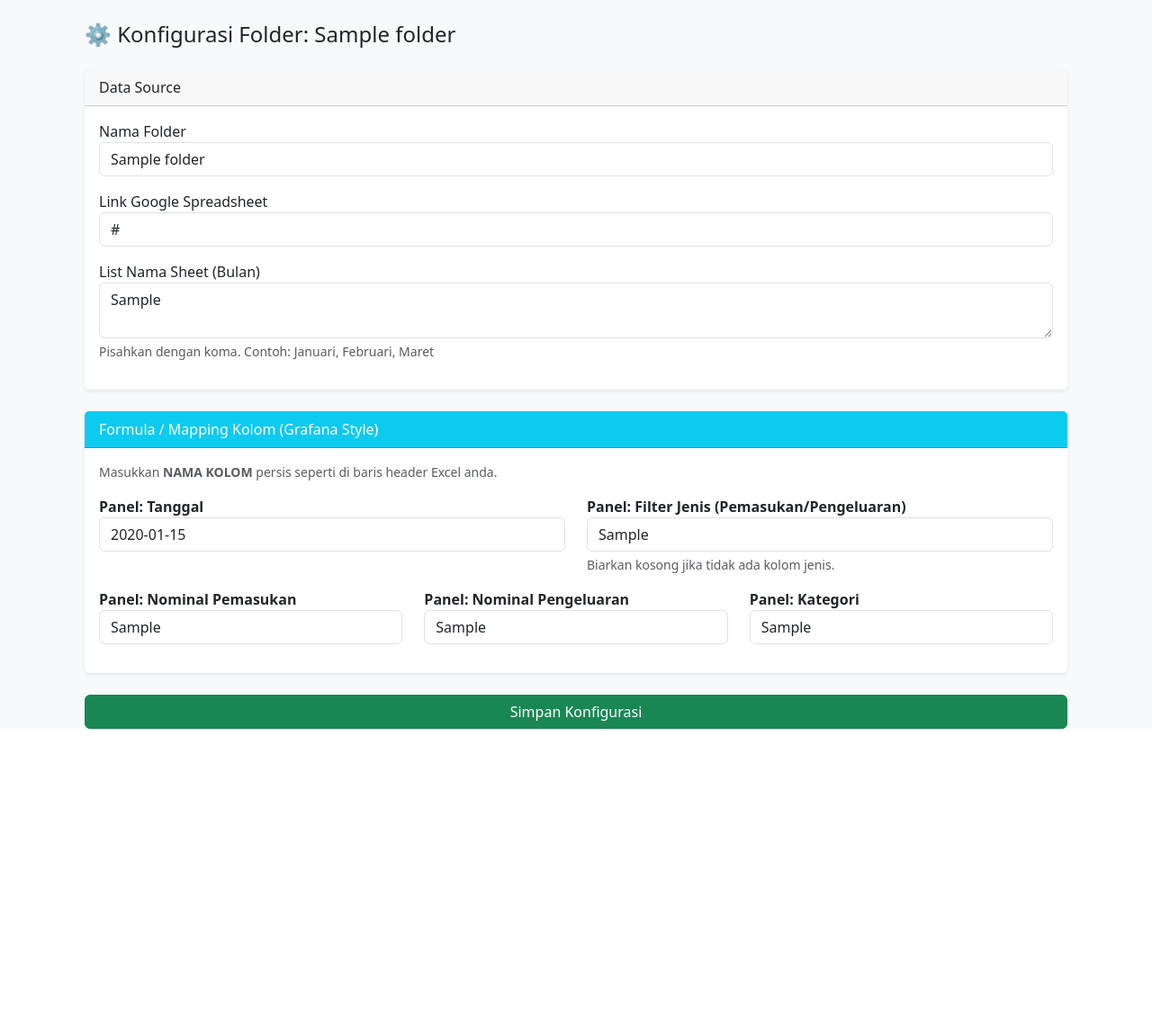
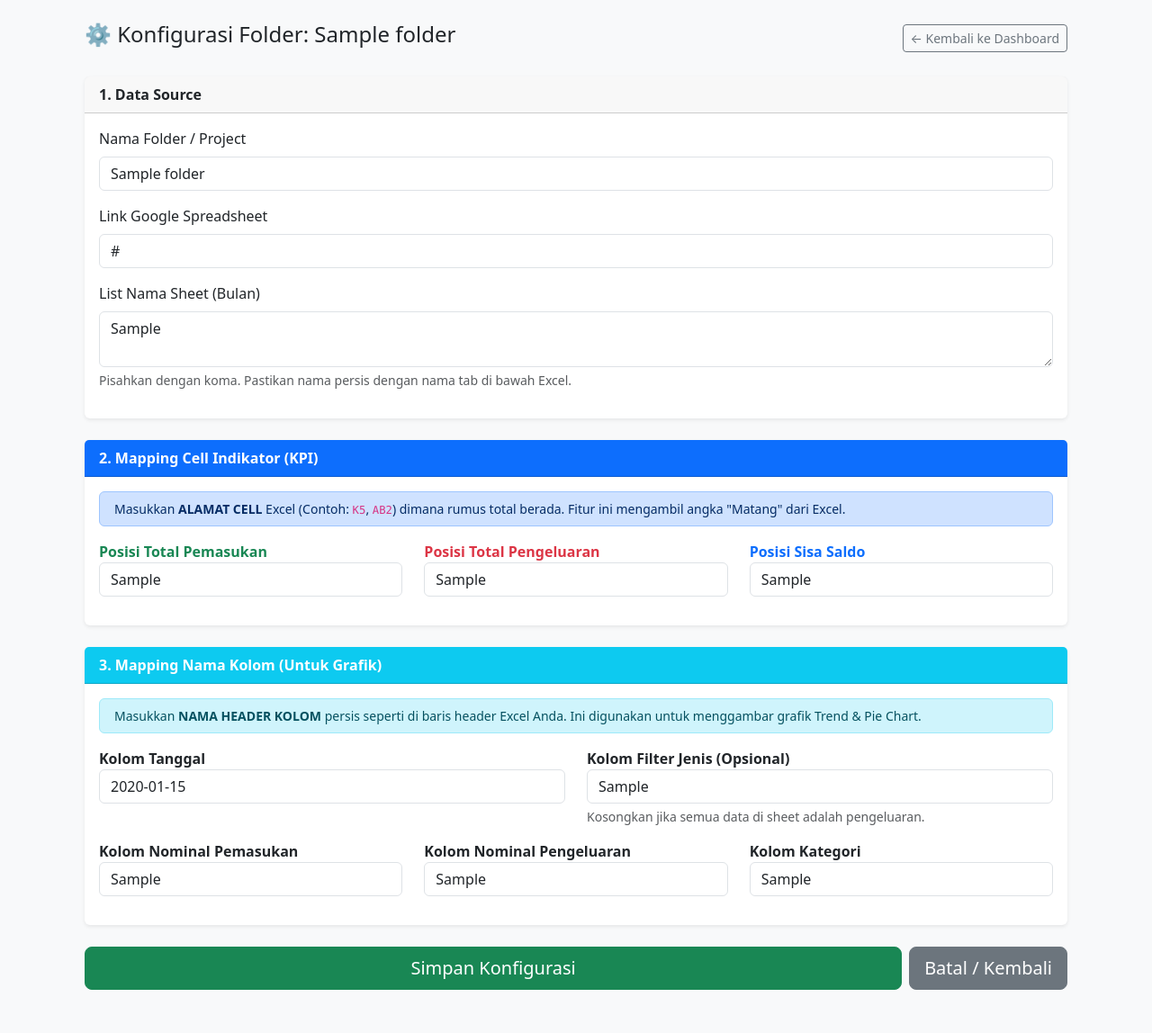
Before and after one commit to esasae023/money-management, a Flask app: page /folder/1/settings in a window 1280 px wide. Shown: the part 56-1204 px from the top of the page at 90% size. Before the commit the page ends 866 px from the top, so only its background shows below. Run offline with Flask 3, Linux system fonts and the light colour scheme; a user stored in the database is signed in; tables that the repository leaves empty hold one stand-in row (values such as "Sample post"); parts of the project's set-up code (start-up, migrations or seed data) failed here and were passed over.

Commit message:
Specific col definition (A1 notation)

```diff
--- a/app.py
+++ b/app.py
@@ -4,6 +4,7 @@ import json
 import pandas as pd
 import gspread
 from oauth2client.service_account import ServiceAccountCredentials
+from gspread.utils import a1_to_rowcol
 from flask import Flask, render_template, request, redirect, url_for, flash
 from flask_login import LoginManager, login_user, login_required, logout_user, current_user
 from flask_bcrypt import Bcrypt
@@ -44,44 +45,71 @@ def get_google_client():
         return None
 
 def fetch_sheet_data(folder, sheet_name):
-    """
-    Mengambil data dengan error handling agar tidak Internal Server Error
-    """
     client = get_google_client()
-    if not client: return None, "Google Account belum disetting admin."
+    if not client: return None, "Google Account belum disetting."
 
     try:
         sheet = client.open_by_url(folder.spreadsheet_url)
         worksheet = sheet.worksheet(sheet_name)
-        data = worksheet.get_all_values()
 
-        # Cari header row (baris yang mengandung nama kolom tanggal)
+        # 1. Ambil semua data mentah (List of Lists)
+        # Ini lebih hemat kuota daripada request satu-satu
+        raw_data = worksheet.get_all_values()
+
+        if not raw_data: return None, "Sheet kosong."
+
+        # --- LOGIC BARU: AMBIL VALUE DARI ALAMAT CELL (K5, dll) ---
+        def get_cell_value(addr):
+            try:
+                if not addr: return 0
+                row, col = a1_to_rowcol(addr) # Ubah "K5" jadi (5, 11)
+                # Ingat: List python mulai dari index 0, jadi dikurangi 1
+                val = raw_data[row-1][col-1]
+                # Bersihkan format uang (Rp, titik, koma)
+                return float(str(val).replace('.','').replace(',','').replace('Rp','').strip())
+            except (IndexError, ValueError):
+                return 0
+
+        # Hitung Summary langsung dari alamat cell yg diminta user
+        summary = {
+            'income': f"{get_cell_value(folder.cell_addr_income):,.0f}",
+            'expense': f"{get_cell_value(folder.cell_addr_expense):,.0f}",
+            'balance': f"{get_cell_value(folder.cell_addr_balance):,.0f}"
+        }
+
+        # --- LOGIC LAMA: UNTUK GRAFIK (DATAFRAME) ---
+        # Cari header row untuk bikin DataFrame
         header_index = 0
         found = False
-        for i, row in enumerate(data):
+        for i, row in enumerate(raw_data):
             if folder.col_date in row:
                 header_index = i
                 found = True
                 break
 
-        if not found: return None, f"Kolom '{folder.col_date}' tidak ditemukan di sheet."
+        df = pd.DataFrame()
+        if found and len(raw_data) > header_index + 1:
+            df = pd.DataFrame(raw_data[header_index+1:], columns=raw_data[header_index])
 
-        df = pd.DataFrame(data[header_index+1:], columns=data[header_index])
+            # Bersihkan data numerik untuk grafik
+            def clean_num(x):
+                try: return float(str(x).replace('.','').replace(',','').replace('Rp','').strip())
+                except: return 0
 
-        # Bersihkan data numerik
-        def clean_num(x):
-            try: return float(str(x).replace('.','').replace(',','').replace('Rp','').strip())
-            except: return 0
+            # Pastikan kolom ada sebelum diproses
+            if folder.col_income in df.columns:
+                df[folder.col_income] = df[folder.col_income].apply(clean_num)
+            if folder.col_expense in df.columns:
+                df[folder.col_expense] = df[folder.col_expense].apply(clean_num)
 
-        df[folder.col_income] = df[folder.col_income].apply(clean_num)
-        df[folder.col_expense] = df[folder.col_expense].apply(clean_num)
-        df[folder.col_date] = pd.to_datetime(df[folder.col_date], errors='coerce')
+            df[folder.col_date] = pd.to_datetime(df[folder.col_date], errors='coerce')
 
-        return df, None
+        return df, summary, None
+
     except gspread.exceptions.WorksheetNotFound:
-        return None, f"Sheet '{sheet_name}' tidak ditemukan."
+        return None, {}, f"Sheet '{sheet_name}' tidak ditemukan."
     except Exception as e:
-        return None, str(e)
+        return None, {}, str(e)
 
 # --- ROUTES ---
 
@@ -160,14 +188,23 @@ def folder_settings(folder_id):
     if folder.user_id != current_user.id: return redirect(url_for('home'))
 
     if request.method == 'POST':
+        # ... (inputan lama sama) ...
         folder.name = request.form['name']
         folder.spreadsheet_url = request.form['url']
         folder.sheet_list_str = request.form['sheet_list']
-        # Mapping Kolom
+
+        # Mapping Kolom Grafik
         folder.col_date = request.form['col_date']
-        folder.col_income = request.form['col_income']
+        folder.col_income = request.form['col_income'] # Masih dipakai untuk grafik? Opsional
         folder.col_expense = request.form['col_expense']
         folder.col_category = request.form['col_category']
+        folder.col_cat_type = request.form['col_cat_type']
+
+        # --- INPUT BARU: Mapping Cell KPI ---
+        folder.cell_addr_income = request.form['cell_addr_income']
+        folder.cell_addr_expense = request.form['cell_addr_expense']
+        folder.cell_addr_balance = request.form['cell_addr_balance']
+
         db.session.commit()
         flash('Pengaturan Folder disimpan.', 'success')
         return redirect(url_for('dashboard', folder_id=folder.id))
@@ -183,49 +220,56 @@ def dashboard(folder_id):
     sheet_list = folder.get_sheet_list()
     selected_month = request.args.get('month', sheet_list[0] if sheet_list else 'Sheet1')
 
-    # Default Values (Agar tidak Internal Server Error)
+    # Default Values (Agar tampilan tidak crash jika data kosong)
     summary = {'income': '0', 'expense': '0', 'balance': '0'}
     chart_daily = {'labels': [], 'data': []}
     chart_cat = {'labels': [], 'data': []}
     error_msg = None
 
-    # Fetch Data
-    df, error = fetch_sheet_data(folder, selected_month)
+    # --- PERUBAHAN UTAMA DI SINI ---
+    # Memanggil fetch_sheet_data yang baru.
+    # Variabel 'summary_data' berisi nilai langsung dari Cell Excel (misal K5, K6)
+    df, summary_data, error = fetch_sheet_data(folder, selected_month)
+
+    # Jika berhasil ambil angka dari Cell K5 dll, masukkan ke variabel summary
+    if summary_data:
+        summary = summary_data
 
     if error:
         error_msg = error
     elif df is not None and not df.empty:
         try:
-            # 1. Summary logic
-            inc = df[folder.col_income].sum()
-            exp = df[folder.col_expense].sum()
-            summary = {
-                'income': f"{inc:,.0f}",
-                'expense': f"{exp:,.0f}",
-                'balance': f"{inc - exp:,.0f}"
-            }
+            # --- LOGIC LAMA DIHAPUS ---
+            # Kita TIDAK LAGI menghitung total_income = df.sum() di sini.
+            # Karena angkanya sudah diambil dari 'summary_data' di atas.
+            # Kita langsung fokus memproses data untuk GRAFIK saja.
+            # --------------------------
 
-            # 2. Chart Harian logic
-            daily = df.groupby(df[folder.col_date].dt.date)[folder.col_expense].sum().reset_index()
-            chart_daily = {
-                'labels': daily[folder.col_date].astype(str).tolist(),
-                'data': daily[folder.col_expense].tolist()
-            }
+            # 1. Chart Harian logic (Line Chart)
+            # Pastikan kolom tanggal dan pengeluaran ada
+            if folder.col_date in df.columns and folder.col_expense in df.columns:
+                daily = df.groupby(df[folder.col_date].dt.date)[folder.col_expense].sum().reset_index()
+                chart_daily = {
+                    'labels': daily[folder.col_date].astype(str).tolist(),
+                    'data': daily[folder.col_expense].tolist()
+                }
 
-            # 3. Chart Kategori logic (Filter hanya 'Pengeluaran')
-            # Cek apakah ada kolom filter 'Jenis' (optional)
-            if folder.col_cat_type in df.columns:
-                cat_df = df[df[folder.col_cat_type] == 'Pengeluaran']
-            else:
-                cat_df = df # Ambil semua jika tidak ada kolom jenis
+            # 2. Chart Kategori logic (Pie Chart)
+            if folder.col_category in df.columns and folder.col_expense in df.columns:
+                # Cek apakah ada kolom filter 'Jenis' (optional)
+                if folder.col_cat_type in df.columns:
+                    cat_df = df[df[folder.col_cat_type] == 'Pengeluaran']
+                else:
+                    cat_df = df # Ambil semua jika tidak ada kolom jenis
 
-            cat_grp = cat_df.groupby(folder.col_category)[folder.col_expense].sum().reset_index()
-            chart_cat = {
-                'labels': cat_grp[folder.col_category].tolist(),
-                'data': cat_grp[folder.col_expense].tolist()
-            }
+                cat_grp = cat_df.groupby(folder.col_category)[folder.col_expense].sum().reset_index()
+                chart_cat = {
+                    'labels': cat_grp[folder.col_category].tolist(),
+                    'data': cat_grp[folder.col_expense].tolist()
+                }
+
         except Exception as e:
-            error_msg = f"Error saat memproses data: {str(e)}. Cek setting kolom."
+            error_msg = f"Error saat memproses grafik: {str(e)}. Cek nama kolom di setting."
 
     return render_template('dashboard.html',
                            folder=folder,
--- a/models.py
+++ b/models.py
@@ -45,6 +45,9 @@ class MonitorFolder(db.Model):
     col_date = db.Column(db.String(50), default="Timestamp")
     col_income = db.Column(db.String(50), default="Nominal Pemasukan")
     col_expense = db.Column(db.String(50), default="Nominal Pengeluaran")
+    cell_addr_income = db.Column(db.String(10), default="K1")  # Posisi Total Pemasukan
+    cell_addr_expense = db.Column(db.String(10), default="K2") # Posisi Total Pengeluaran
+    cell_addr_balance = db.Column(db.String(10), default="K3") # Posisi Sisa Saldo
 
     # Panel 2: Grafik Kategori (Pie Chart)
     col_category = db.Column(db.String(50), default="Sumber Pengeluaran")
--- a/templates/settings_folder.html
+++ b/templates/settings_folder.html
@@ -1,60 +1,104 @@
 {% extends "base.html" %}
+
 {% block content %}
-<div class="container">
-    <h4>⚙️ Konfigurasi Folder: {{ folder.name }}</h4>
-    <form method="POST" class="mt-4">
+<div class="container pb-5">
+    <div class="d-flex justify-content-between align-items-center mb-4">
+        <h4>⚙️ Konfigurasi Folder: {{ folder.name }}</h4>
+        <a href="{{ url_for('dashboard', folder_id=folder.id) }}" class="btn btn-outline-secondary btn-sm">
+            ← Kembali ke Dashboard
+        </a>
+    </div>
 
-        <div class="card mb-4">
-            <div class="card-header">Data Source</div>
+    <form method="POST">
+
+        <div class="card mb-4 shadow-sm">
+            <div class="card-header fw-bold">1. Data Source</div>
             <div class="card-body">
                 <div class="mb-3">
-                    <label>Nama Folder</label>
+                    <label class="form-label">Nama Folder / Project</label>
                     <input type="text" name="name" class="form-control" value="{{ folder.name }}" required>
                 </div>
                 <div class="mb-3">
-                    <label>Link Google Spreadsheet</label>
-                    <input type="url" name="url" class="form-control" value="{{ folder.spreadsheet_url }}" required>
+                    <label class="form-label">Link Google Spreadsheet</label>
+                    <input type="url" name="url" class="form-control" value="{{ folder.spreadsheet_url }}" required placeholder="https://docs.google.com/spreadsheets/d/...">
                 </div>
                 <div class="mb-3">
-                    <label>List Nama Sheet (Bulan)</label>
-                    <textarea name="sheet_list" class="form-control" rows="2">{{ folder.sheet_list_str }}</textarea>
-                    <div class="form-text">Pisahkan dengan koma. Contoh: Januari, Februari, Maret</div>
+                    <label class="form-label">List Nama Sheet (Bulan)</label>
+                    <textarea name="sheet_list" class="form-control" rows="2" placeholder="Januari, Februari, Maret">{{ folder.sheet_list_str }}</textarea>
+                    <div class="form-text">Pisahkan dengan koma. Pastikan nama persis dengan nama tab di bawah Excel.</div>
                 </div>
             </div>
         </div>
 
-        <div class="card mb-4 border-info">
-            <div class="card-header bg-info text-white">Formula / Mapping Kolom (Grafana Style)</div>
+        <div class="card mb-4 border-primary shadow-sm">
+            <div class="card-header bg-primary text-white fw-bold">
+                2. Mapping Cell Indikator (KPI)
+            </div>
             <div class="card-body">
-                <p class="small text-muted">Masukkan <b>NAMA KOLOM</b> persis seperti di baris header Excel anda.</p>
+                <div class="alert alert-primary py-2 small">
+                    <i class="bi bi-info-circle"></i> Masukkan <b>ALAMAT CELL</b> Excel (Contoh: <code>K5</code>, <code>AB2</code>) dimana rumus total berada. Fitur ini mengambil angka "Matang" dari Excel.
+                </div>
 
                 <div class="row">
-                    <div class="col-md-6 mb-3">
-                        <label class="fw-bold">Panel: Tanggal</label>
-                        <input type="text" name="col_date" class="form-control" value="{{ folder.col_date }}">
-                    </div>
-                    <div class="col-md-6 mb-3">
-                        <label class="fw-bold">Panel: Filter Jenis (Pemasukan/Pengeluaran)</label>
-                        <input type="text" name="col_cat_type" class="form-control" value="{{ folder.col_cat_type }}">
-                        <div class="form-text">Biarkan kosong jika tidak ada kolom jenis.</div>
+                    <div class="col-md-4 mb-3">
+                        <label class="fw-bold text-success">Posisi Total Pemasukan</label>
+                        <input type="text" name="cell_addr_income" class="form-control" value="{{ folder.cell_addr_income }}" placeholder="Contoh: K5">
                     </div>
                     <div class="col-md-4 mb-3">
-                        <label class="fw-bold">Panel: Nominal Pemasukan</label>
-                        <input type="text" name="col_income" class="form-control" value="{{ folder.col_income }}">
+                        <label class="fw-bold text-danger">Posisi Total Pengeluaran</label>
+                        <input type="text" name="cell_addr_expense" class="form-control" value="{{ folder.cell_addr_expense }}" placeholder="Contoh: K6">
                     </div>
                     <div class="col-md-4 mb-3">
-                        <label class="fw-bold">Panel: Nominal Pengeluaran</label>
-                        <input type="text" name="col_expense" class="form-control" value="{{ folder.col_expense }}">
-                    </div>
-                    <div class="col-md-4 mb-3">
-                        <label class="fw-bold">Panel: Kategori</label>
-                        <input type="text" name="col_category" class="form-control" value="{{ folder.col_category }}">
+                        <label class="fw-bold text-primary">Posisi Sisa Saldo</label>
+                        <input type="text" name="cell_addr_balance" class="form-control" value="{{ folder.cell_addr_balance }}" placeholder="Contoh: K7">
                     </div>
                 </div>
             </div>
         </div>
 
-        <button type="submit" class="btn btn-success w-100">Simpan Konfigurasi</button>
+        <div class="card mb-4 border-info shadow-sm">
+            <div class="card-header bg-info text-white fw-bold">
+                3. Mapping Nama Kolom (Untuk Grafik)
+            </div>
+            <div class="card-body">
+                <div class="alert alert-info py-2 small">
+                    <i class="bi bi-info-circle"></i> Masukkan <b>NAMA HEADER KOLOM</b> persis seperti di baris header Excel Anda. Ini digunakan untuk menggambar grafik Trend & Pie Chart.
+                </div>
+
+                <div class="row">
+                    <div class="col-md-6 mb-3">
+                        <label class="fw-bold">Kolom Tanggal</label>
+                        <input type="text" name="col_date" class="form-control" value="{{ folder.col_date }}" placeholder="Contoh: Timestamp">
+                    </div>
+                    <div class="col-md-6 mb-3">
+                        <label class="fw-bold">Kolom Filter Jenis (Opsional)</label>
+                        <input type="text" name="col_cat_type" class="form-control" value="{{ folder.col_cat_type }}" placeholder="Contoh: Jenis Transaksi">
+                        <div class="form-text small">Kosongkan jika semua data di sheet adalah pengeluaran.</div>
+                    </div>
+                </div>
+
+                <div class="row">
+                    <div class="col-md-4 mb-3">
+                        <label class="fw-bold">Kolom Nominal Pemasukan</label>
+                        <input type="text" name="col_income" class="form-control" value="{{ folder.col_income }}" placeholder="Contoh: Nominal Masuk">
+                    </div>
+                    <div class="col-md-4 mb-3">
+                        <label class="fw-bold">Kolom Nominal Pengeluaran</label>
+                        <input type="text" name="col_expense" class="form-control" value="{{ folder.col_expense }}" placeholder="Contoh: Nominal Keluar">
+                    </div>
+                    <div class="col-md-4 mb-3">
+                        <label class="fw-bold">Kolom Kategori</label>
+                        <input type="text" name="col_category" class="form-control" value="{{ folder.col_category }}" placeholder="Contoh: Sumber Pengeluaran">
+                    </div>
+                </div>
+            </div>
+        </div>
+
+        <div class="d-flex gap-2">
+            <button type="submit" class="btn btn-success btn-lg flex-grow-1">Simpan Konfigurasi</button>
+            <a href="{{ url_for('dashboard', folder_id=folder.id) }}" class="btn btn-secondary btn-lg">Batal / Kembali</a>
+        </div>
+
     </form>
 </div>
 {% endblock %}
```
